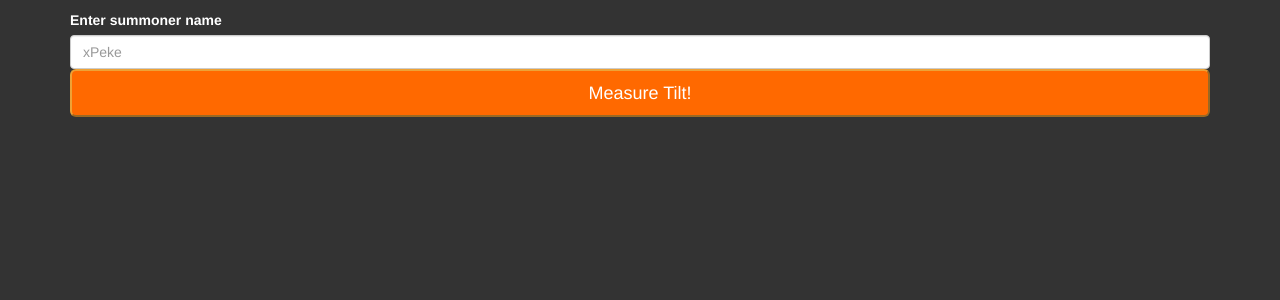
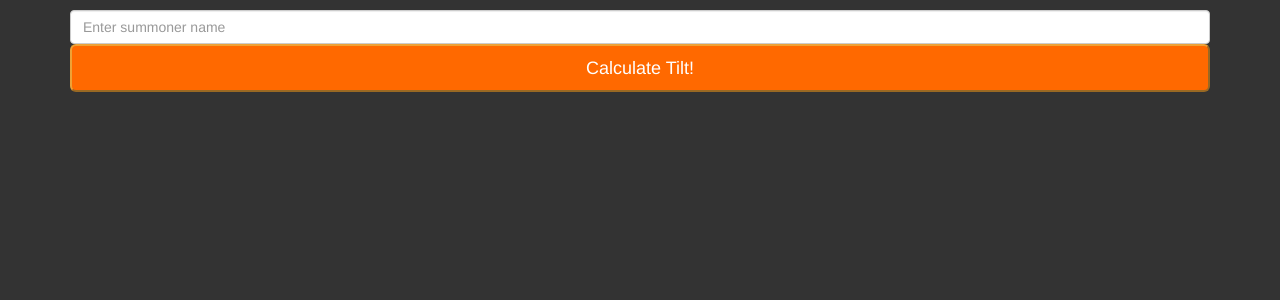
Before and after one commit to patillacode/tilt-o-meter, a Flask app: page / in a window 1280 px wide. Shown: the part 126-426 px from the top of the page. Run offline with Flask 2, Linux system fonts and the light colour scheme; some libraries are stand-ins or nearby versions.

Commit message:
Fixed background image. Removed label for input. Changed placeholder

```diff
--- a/tiltometer/static/css/tiltometer.css
+++ b/tiltometer/static/css/tiltometer.css
@@ -47,6 +47,7 @@
     -o-background-size: cover;
     background-size: cover;
     background-repeat: no-repeat;
+    background-position: right top;
 }
 
 #header {
--- a/tiltometer/templates/index.html
+++ b/tiltometer/templates/index.html
@@ -13,9 +13,9 @@
         </div><!-- /header -->
         <div id="get-tilt-form">
             <fieldset class="form-group">
-                <label id="summoner-label" for="summoner-name">Enter summoner name</label>
-                <input id="summoner-text-input" type="text" class="form-control" id="summoner-name" placeholder="xPeke">
-                <button id="summoner-input-button" type="button" class="btn-lg btn-warning" role="button" host="http://{{ request.host }}">Measure Tilt!</button>
+                <!-- <label id="summoner-label" for="summoner-name">Enter summoner name</label> -->
+                <input id="summoner-text-input" type="text" class="form-control" id="summoner-name" placeholder="Enter summoner name">
+                <button id="summoner-input-button" type="button" class="btn-lg btn-warning" role="button" host="http://{{ request.host }}">Calculate Tilt!</button>
             </fieldset>
         </div>
     </body>
```
